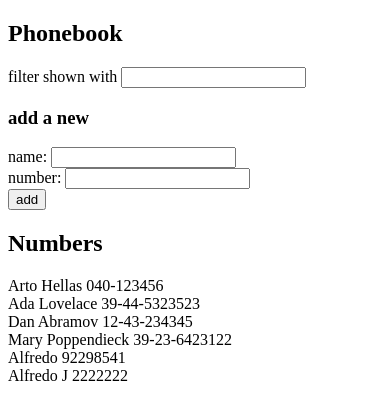
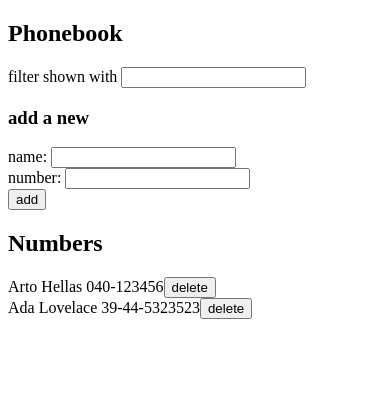
Before and after one commit to jflxx/fullstackopen, a React (Vite) app in the folder part2/phonebook/: page / in a window 390 px wide. Shown: the top 420 px of the page. Built offline with nearby package versions, Linux system fonts and the light colour scheme; data requests are answered from the project's data file.

Commit message:
phonebook step 9

```diff
--- a/part2/phonebook/db.json
+++ b/part2/phonebook/db.json
@@ -9,31 +9,6 @@
       "name": "Ada Lovelace",
       "number": "39-44-5323523",
       "id": "2"
-    },
-    {
-      "name": "Dan Abramov",
-      "number": "12-43-234345",
-      "id": "3"
-    },
-    {
-      "name": "Mary Poppendieck",
-      "number": "39-23-6423122",
-      "id": "4"
-    },
-    {
-      "id": "7b73",
-      "name": "Alfredo",
-      "number": "92298541"
-    },
-    {
-      "id": "3b59",
-      "name": "Alfredo J",
-      "number": "2222222"
-    },
-    {
-      "id": "f738",
-      "name": "",
-      "number": ""
     }
   ]
 }
--- a/part2/phonebook/src/App.jsx
+++ b/part2/phonebook/src/App.jsx
@@ -25,7 +25,7 @@ const App = () => {
       <PersonForm persons={persons} setPersons={setPersons} newName={newName} newNumber={newNumber} setNewName={setNewName} setNewNumber={setNewNumber}></PersonForm>
 
       <h2>Numbers</h2>
-      <Persons persons={persons} filter={filter}></Persons>
+      <Persons persons={persons} filter={filter} setPersons={setPersons}></Persons>
     </div>
   )
 }
--- a/part2/phonebook/src/components/Persons.jsx
+++ b/part2/phonebook/src/components/Persons.jsx
@@ -1,14 +1,26 @@
+import servicePerson from '../services/persons'
 
 
-const Persons = ({ persons, filter }) => {
+const Persons = ({ persons, filter, setPersons }) => {
+
+    const handleDelete = (id, name) =>{
+        if(window.confirm(`Do you want to delete ${name}`)){
+            servicePerson.deletePerson(id).then(()=>{
+                servicePerson.getAll().then(returnedPersons => setPersons(returnedPersons));
+            })
+        }
+    }
+
     return (
         <div>{persons.filter(person => person.name.toLowerCase().includes(filter.toLowerCase()))
             .map(person => (
                 <div key={person.id}>
                     {person.name} {person.number}
+                    <button onClick={() => handleDelete(person.id,person.name)}>delete</button>
                     <br />
                 </div>
             ))}
+
         </div>
     )
 
--- a/part2/phonebook/src/services/persons.js
+++ b/part2/phonebook/src/services/persons.js
@@ -17,4 +17,9 @@ const update = (id, newObject) => {
     return request.then(response => response.data);
 }
 
-export default { getAll, create, update };
+const deletePerson = (id) =>{
+    const request = axios.delete(`${baseUrl}/${id}`);
+    return request.then(response => response.data);
+}
+
+export default { getAll, create, update, deletePerson };
```
Also changed, not shown: 1 other file (tests, documents, lock files or other folders).
